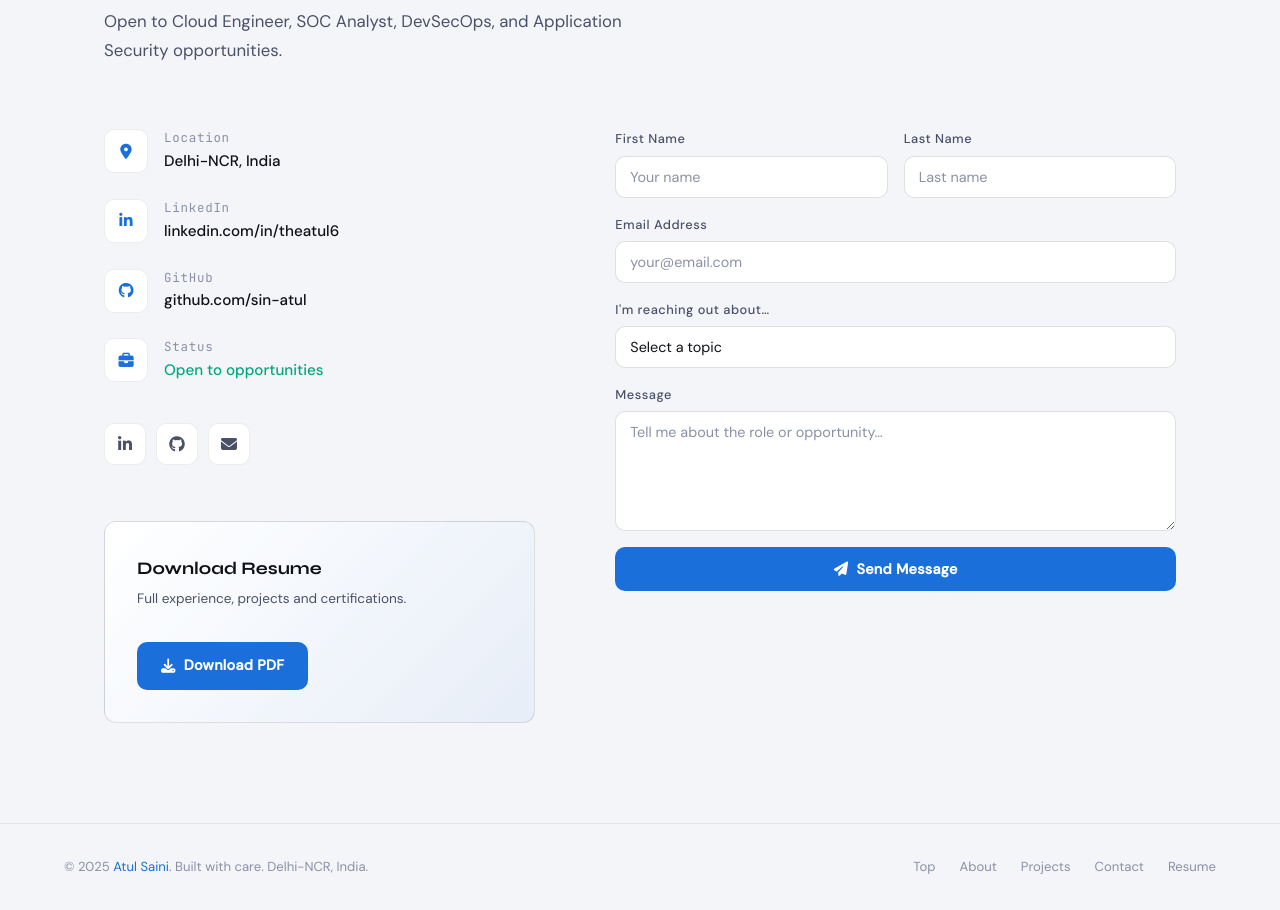
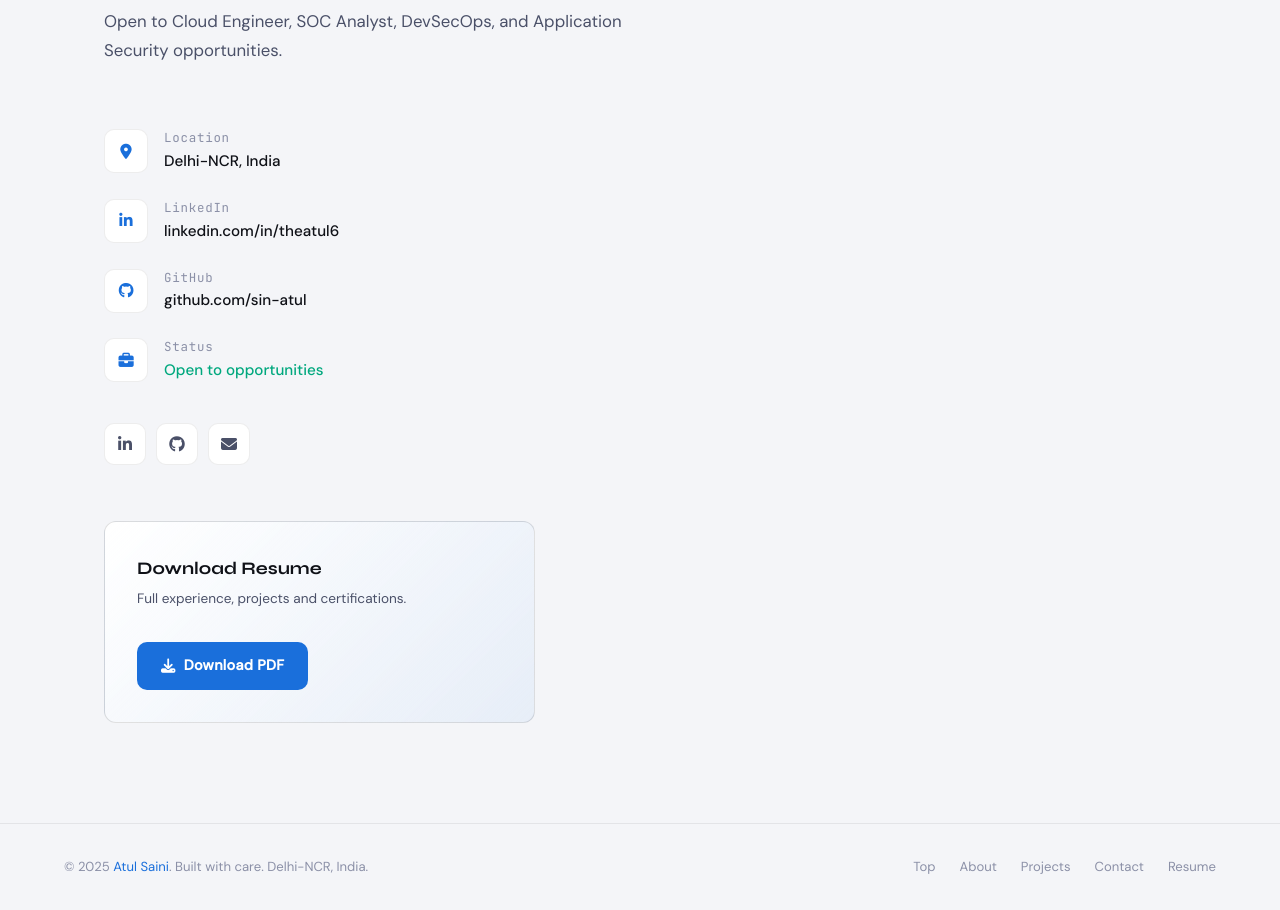
Before and after one commit to sin-atul/atul-portfolio, a website: page index.html in a window 1280 px wide. Shown: the part 7200-8110 px from the top of the page. Drawn offline with Linux system fonts and the light colour scheme.

Commit message:
Update index.html

```diff
--- a/index.html
+++ b/index.html
@@ -1153,7 +1153,7 @@ footer {
           </a>
         </div>
       </div>
-      <div class="contact-form reveal reveal-delay-1" id="contactForm" aria-label="Contact form">
+      <!-- <div class="contact-form reveal reveal-delay-1" id="contactForm" aria-label="Contact form">
         <div class="form-row">
           <div class="form-group">
             <label class="form-label" for="fname">First Name</label>
@@ -1190,7 +1190,7 @@ footer {
         <div class="form-success" id="formSuccess" role="alert">
           <i class="fas fa-check-circle"></i> Message sent! I'll get back to you within 24–48 hours.
         </div>
-      </div>
+      </div> -->
     </div>
   </div>
 </section>
```
